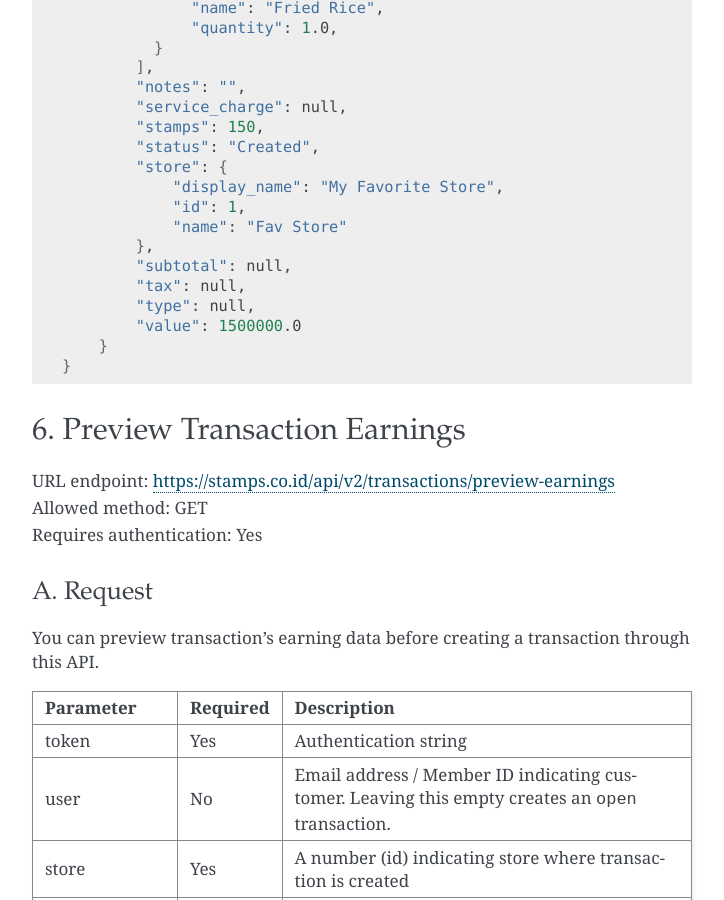
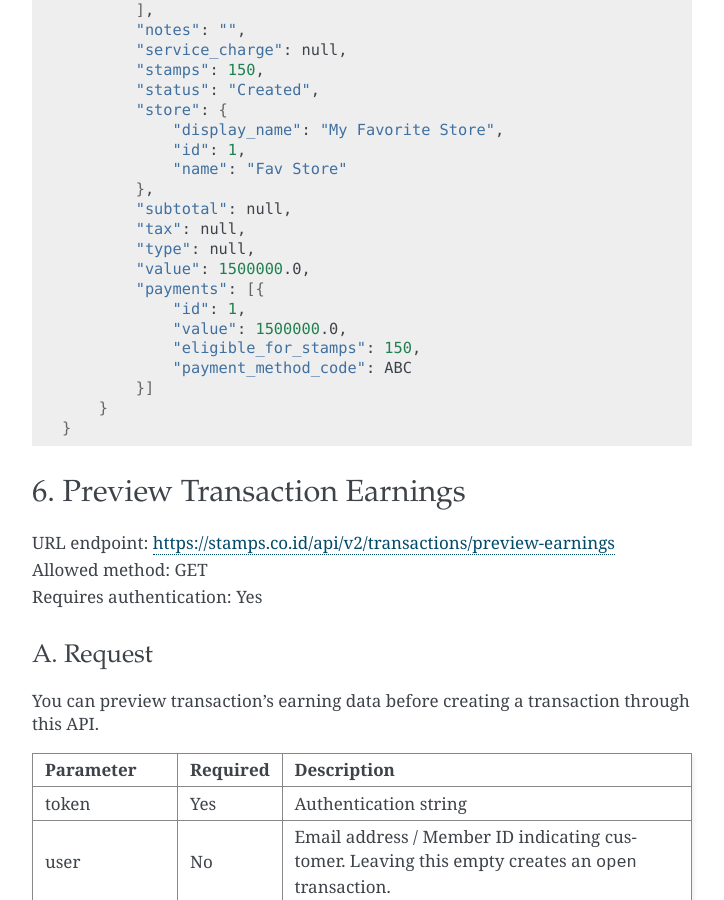
Before and after one commit to ui/stamps-api-docs, a Sphinx documentation site: the page built from source/transaction_api.rst, in a window 1280 px wide and 900 px high, scrolled down 17923 px. Shown: the whole window, without its empty margins (388-1112 px from the left). Built offline with Sphinx 7.4.7, drawn with Linux system fonts in a browser that asks for light colours; some of the changed text lies outside the part shown.

Commit message:
remove merchant in get detail and return payments data (#152)

```diff
--- a/source/transaction_api.rst
+++ b/source/transaction_api.rst
@@ -831,7 +830,13 @@ On successful balance update:
             "subtotal": null,
             "tax": null,
             "type": null,
-            "value": 1500000.0
+            "value": 1500000.0,
+            "payments": [{
+                "id": 1,
+                "value": 1500000.0,
+                "eligible_for_stamps": 150,
+                "payment_method_code": ABC
+            }]
         }
     }
 
@@ -935,7 +940,7 @@ user                        Yes         A string indicating customer's email, Me
                                         mobile number or primary key ID
 last_transaction_id         No          An integer indicating customer transaction_id,
                                         will return transactions with less than given value
-merchant_id                 No          An array of merchant IDs to filter
+merchant_id                 No          An array of merchant IDs to filter, fill with [0] to get all merchant in same group
 channel                     No          An integer array of transaction channels to filter. See :ref:`channel mapping <Channel Mapping>` for more details.
 start_date                  No          Start of transaction created date to filter in YYYY-MM-DD format
 end_date                    No          End of transaction created date to filter in YYYY-MM-DD format
```
Also changed, not shown: other parts of source/transaction_api.rst (+0 -1 lines).
